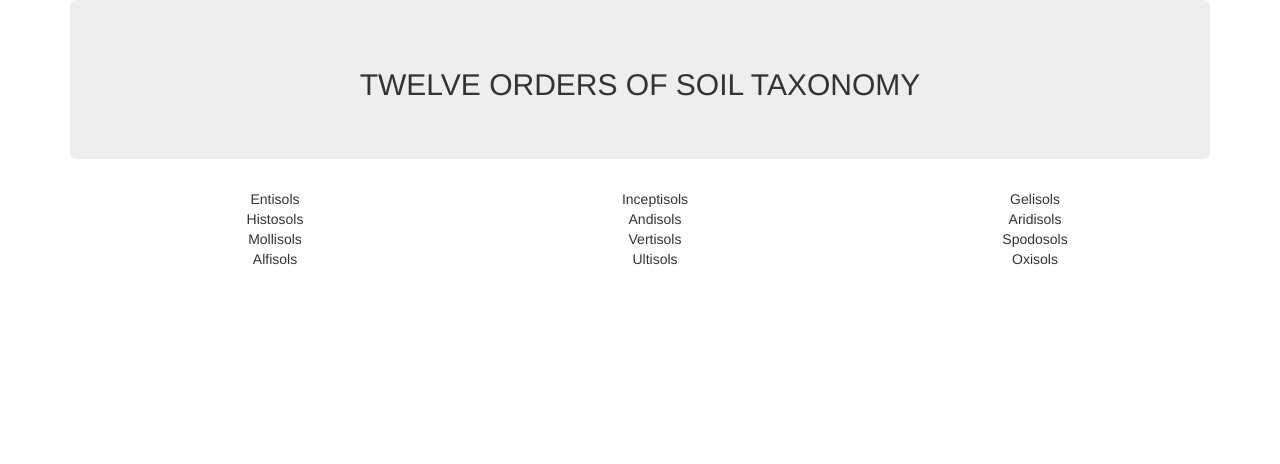
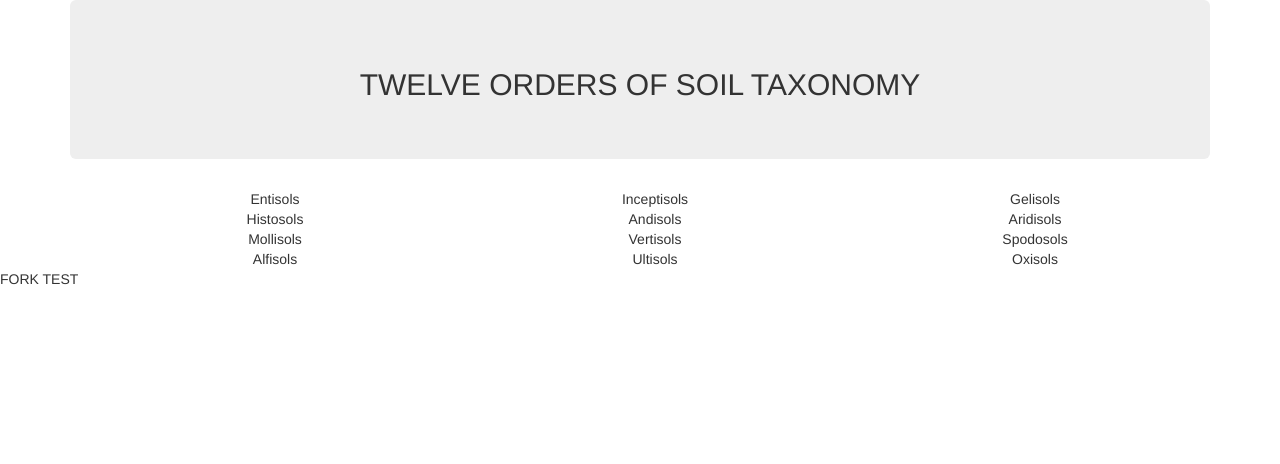
Before and after one commit to planetirf/xsite, a Django app: a page that uses mysite2/soils/templates/soils/soil_view.html in a window 1280 px wide. Shown: the top 464 px of the page. Run offline with Django 3.2, Linux system fonts and the light colour scheme; some libraries are stand-ins or nearby versions.

Commit message:
fork 1 testing/creation

```diff
--- a/mysite2/soils/templates/soils/soil_view.html
+++ b/mysite2/soils/templates/soils/soil_view.html
@@ -63,6 +63,7 @@
 
 </section>
 
+FORK TEST
 
 
 </html>
```
